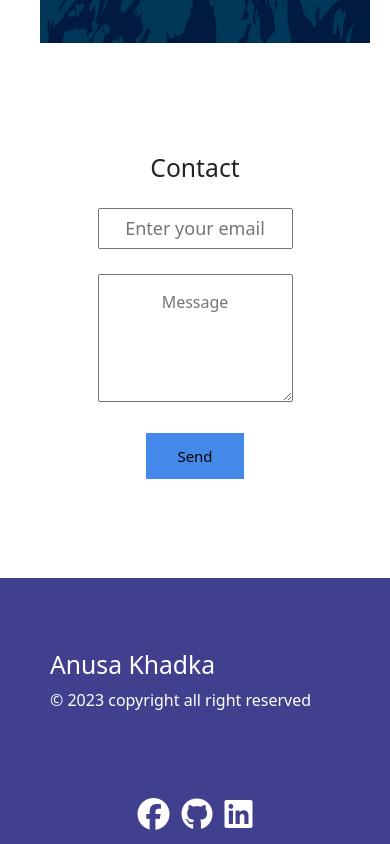
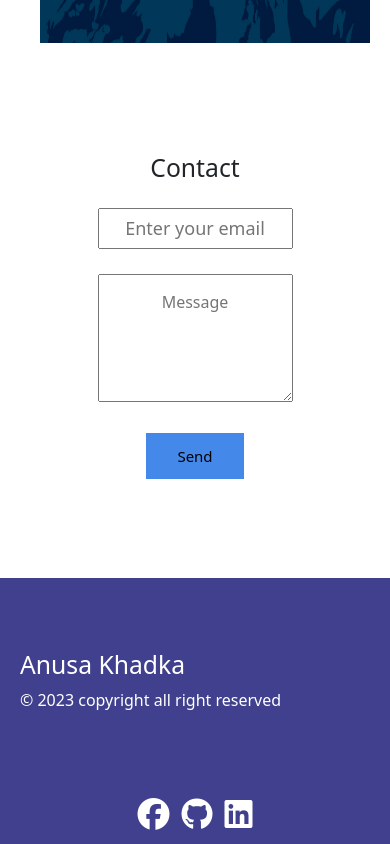
Before and after one commit to anusa111/react-portfolio, a React (Create React App) app: page / in a window 390 px wide. Shown: the part 1924-2768 px from the top of the page. Built offline with nearby package versions, Linux system fonts and the light colour scheme.

Commit message:
change of css

```diff
--- a/src/App.css
+++ b/src/App.css
@@ -21,6 +21,7 @@
 .me-auto{
   position: relative;
   left:62%;
+
 }
 .about-me {
   margin: 50px 0;
@@ -195,6 +196,9 @@ textarea:focus {
   color:white;
   text-decoration: none;
 }
+.footer-links a:hover{
+  color:black;
+}
 .fa-brands{
   font-size: 2rem;
   margin: 6px;
@@ -206,6 +210,11 @@ textarea:focus {
     z-index: 2;
     position: fixed;
     padding: 12px 0;
+  }
+  .me-auto{
+
+    left:0;
+
   }
   .my-image {
     position: absolute;
@@ -225,6 +234,9 @@ textarea:focus {
   }
   textarea {
     width: 80%;
+  }
+  .footer-name {
+    margin-left: 20px;
   }
 }
 @media only screen and (max-width: 425px) {
--- a/src/components/Footer.jsx
+++ b/src/components/Footer.jsx
@@ -15,7 +15,7 @@ class Footer extends React.Component {
             <i className="fa-brands fa-github"></i>
           </a>
           <a href="">
-            <i class="fa-brands fa-linkedin"></i>
+            <i className="fa-brands fa-linkedin"></i>
           </a>
         </div>
       </div>
```
